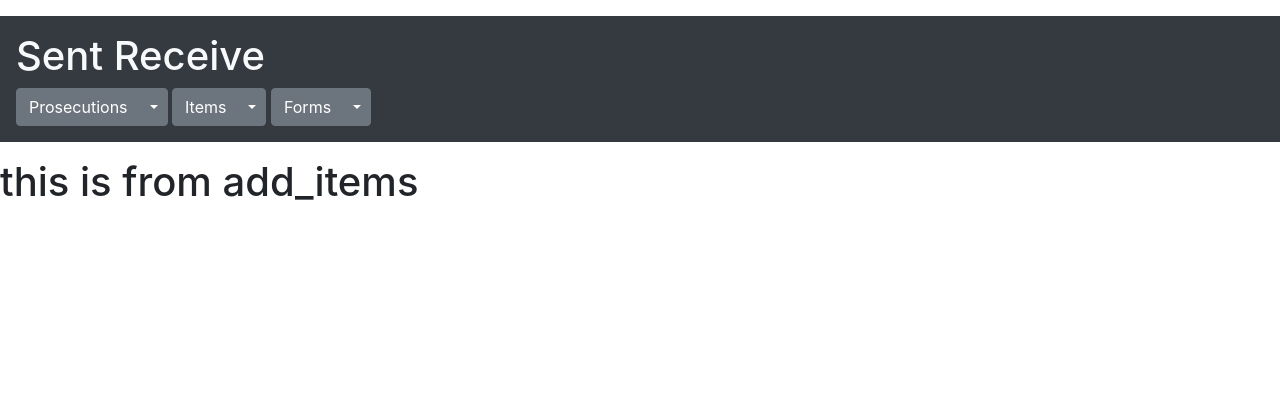
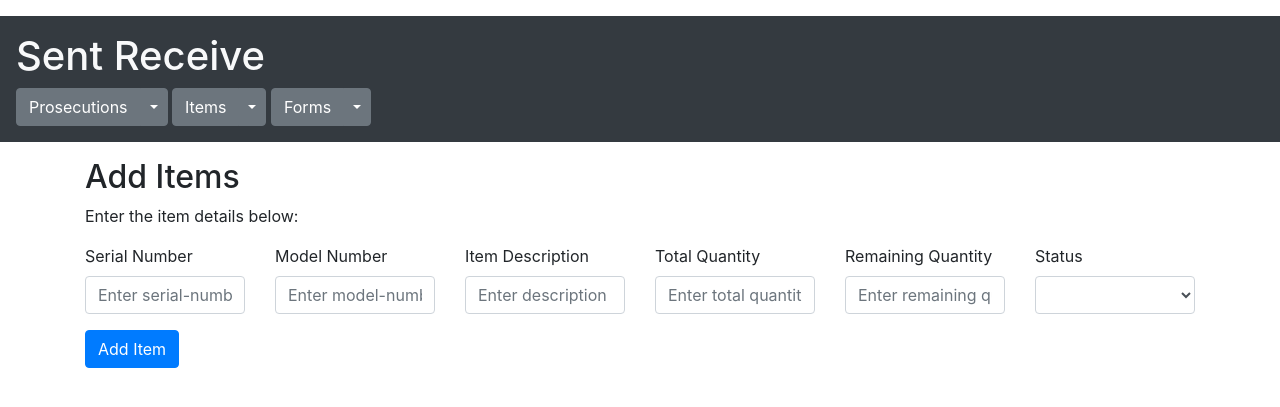
Before and after one commit to muneermohd9690/sent-receive-project, a Django app: page /items/add_items/ in a window 1280 px wide. Shown: the top 407 px of the page. Run offline with Django 3.2, Linux system fonts and the light colour scheme; lists and menus that the app fills with data are empty; some libraries are stand-ins or nearby versions.

Commit message:
items
add items form deployed.but need to work on status drop down menu.

```diff
--- a/sent_receive_project/items/templates/add_items.html
+++ b/sent_receive_project/items/templates/add_items.html
@@ -1,5 +1,43 @@
 {% extends 'mainpage.html' %}
 
 {% block content %}
-<h1>this is from add_items</h1>
+<div class="container">
+  <h2>Add Items</h2>
+  <p>Enter the item details below:</p>
+  <form role="form" action="add_items_save" method="post">
+    {% csrf_token %}
+    <div class="row">
+      <div class="col">
+        <label>Serial Number</label>
+        <input type="text" class="form-control"  placeholder="Enter serial-number" name="serial_no">
+      </div>
+      <div class="col">
+        <label>Model Number</label>
+        <input type="text" class="form-control" placeholder="Enter model-number" name="model_no">
+      </div>
+      <div class="col">
+        <label>Item Description</label>
+        <input type="text" class="form-control" placeholder="Enter description" name="description">
+      </div>
+      <div class="col">
+        <label>Total Quantity</label>
+        <input type="text" class="form-control" placeholder="Enter total quantity" name="total_qty">
+      </div>
+      <div class="col">
+        <label>Remaining Quantity</label>
+        <input type="text" class="form-control" placeholder="Enter remaining quantity" name="rem_qty">
+      </div>
+      <div class="col">
+        <label>Status</label>
+        <select class="form-control"  name="status">
+
+          <option value="Male"></option>
+          <option value="Female"></option>
+
+        </select>
+      </div>
+    </div>
+    <button type="submit" class="btn btn-primary mt-3">Add Item</button>
+  </form>
+</div>
 {% endblock %}
--- a/sent_receive_project/items/urls.py
+++ b/sent_receive_project/items/urls.py
@@ -4,6 +4,9 @@ from .import views
 urlpatterns=[
     path('',views.items),
     path('view_items/',views.view_items,name='view_items'),
+
     path('add_items/',views.add_items,name='add_items'),
+    path('add_items/add_items_save',views.add_items_save,name='add_items_save'),
+
     path('edit_items/',views.edit_items,name='edit_items')
 ]
--- a/sent_receive_project/items/views.py
+++ b/sent_receive_project/items/views.py
@@ -1,5 +1,6 @@
 from django.http import HttpResponse
 from django.shortcuts import render
+from .models import Items
 
 def items(request):
     return HttpResponse("this is for the items page")
@@ -10,7 +11,23 @@ def view_items(request):
 
 
 def add_items(request):
-    return render(request,'add_items.html')
+    #status=Items.objects.filter(status=Items.status)
+    return render(request,'add_items.html',{"status":Items.STATUS})
+
+
+def add_items_save(request):
+    if request.method == "POST":
+        serial_no = request.POST.get("serial_no")
+        model_no = request.POST.get("model_no")
+        description = request.POST.get("description")
+        total_qty = request.POST.get("total_qty")
+        rem_qty = request.POST.get("rem_qty")
+        status = request.POST.get("status")
+        Items_model = Items(serial_no=serial_no, model_no=model_no,description=description,total_qty=total_qty,rem_qty=rem_qty,status=status)
+        Items_model.save()
+        return render(request, 'add_items.html')
+    else:
+        return render(request, 'add_items.html')
 
 
 def edit_items(request):
```
Also changed, not shown: sent_receive_project/items/models.py (+12 -0 lines), sent_receive_project/db.sqlite3, sent_receive_project/items/migrations/0001_initial.py (added), sent_receive_project/items/migrations/0002_auto_20201115_2317.py (added), sent_receive_project/items/migrations/0003_auto_20201115_2320.py (added), sent_receive_project/items/migrations/0004_auto_20201115_2321.py (added), sent_receive_project/prosecutions/migrations/0008_auto_20201115_2059.py (added), sent_receive_project/prosecutions/migrations/0009_auto_20201115_2317.py (added), sent_receive_project/prosecutions/migrations/0010_auto_20201115_2320.py (added), sent_receive_project/prosecutions/migrations/0011_auto_20201115_2321.py (added).
